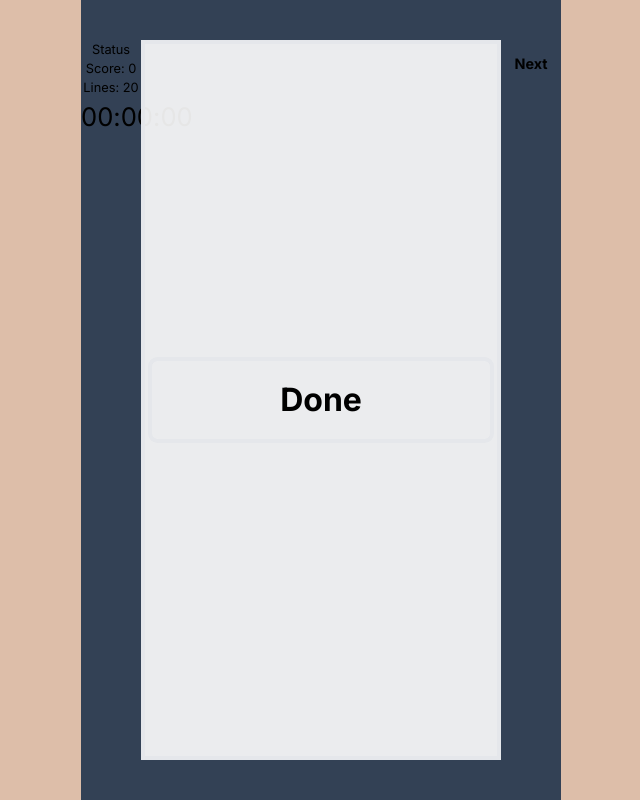
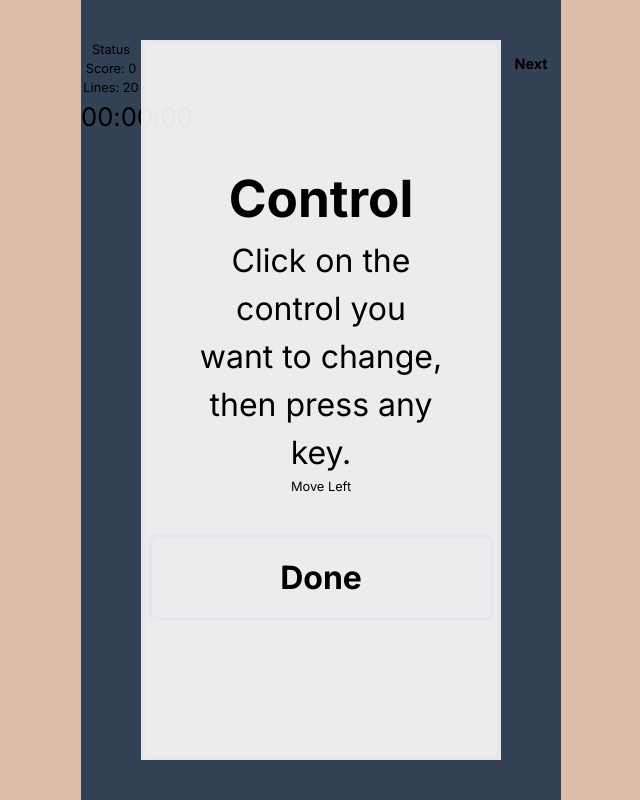
Before and after one commit to ZackHu-2001/Tetris-AI, a Next.js app: page / in a window 1280 px wide. Both pictures are taken after a click on the button "Control". Shown: the whole page, without its empty margins (319-959 px from the left). Built offline with nearby package versions, Linux system fonts and the light colour scheme.

Commit message:
Chore: unify title UI

```diff
--- a/src/app/globals.css
+++ b/src/app/globals.css
@@ -45,3 +45,8 @@ body {
     font-size: 1rem;
   }
 }
+
+.title {
+  font-size: 4rem;
+  font-weight: bold;
+}
--- a/src/components/Modal/Control.tsx
+++ b/src/components/Modal/Control.tsx
@@ -6,12 +6,21 @@ type ControlProps = {
 
 };
 
-const Control:React.FC<ControlProps> = () => {
+const Control: React.FC<ControlProps> = () => {
     const { setModal } = useGameState();
     const handleDone = () => {
         setModal('mainMenu')
     }
-    return <div className='flex flex-col justify-center items-center h-full'>
+    return <div  className='flex flex-col justify-center items-center h-full'>
+        <div className='title'>Control</div>
+        <div style={{fontSize: '2.5rem', paddingLeft: '4rem', paddingRight: '4rem', textAlign: 'center'}}>Click on the control you want to change, then press any key.</div>
+        <div className='flex flex-col justify-between '>
+            <div>
+                <div>Move Left</div>
+                <button></button>
+            </div>
+
+        </div>
         <MenuButton text='Done' onClick={handleDone}></MenuButton>
     </div>
 }
--- a/src/components/Modal/Pause.tsx
+++ b/src/components/Modal/Pause.tsx
@@ -51,8 +51,8 @@ const Pause: React.FC<PauseProps> = () => {
 
     }
 
-    return <div style={{ fontSize: '5rem', fontWeight: 'bold' }} className='w-full h-full flex flex-col justify-center items-center'>
-        <div>Paused</div>
+    return <div className='w-full h-full flex flex-col justify-center items-center'>
+        <div className='title'>Paused</div>
         <MenuButton text='Return' onClick={handleReturn}></MenuButton>
         <MenuButton text='Retry' onClick={handleRetry}></MenuButton>
         <MenuButton text='Main Menu' onClick={handleClickMainMenu}></MenuButton>
--- a/src/components/Modal/Setting.tsx
+++ b/src/components/Modal/Setting.tsx
@@ -12,6 +12,7 @@ const Setting:React.FC<SettingProps> = () => {
         setModal('mainMenu')
     }
     return <div className='flex flex-col justify-center items-center h-full'>
+        <div className='title'>Setting</div>
         <MenuButton text='Done' onClick={handleDone}></MenuButton>
     </div>
 }
```
